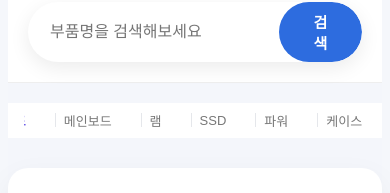
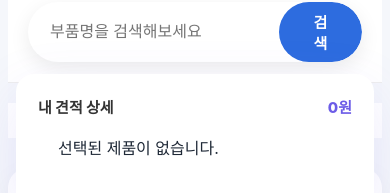
Before and after one commit to choyoungwooo/Comsandashop, a React (Vite) app: page /builder in a window 390 px wide. Shown: the part 96-289 px from the top of the page. Built offline with nearby package versions, Linux system fonts and the light colour scheme; a web font is replaced by a local one.

Commit message:
수정 내용

```diff
--- a/src/css/home.css
+++ b/src/css/home.css
@@ -359,8 +359,7 @@ button{
 .estimate-wrapper {
   position: fixed;
   top: 170px;
-  left: 50%;
-  margin-left: 640px;
+  right: 40px;   /* 🔥 그냥 우측 고정 */
   width: 360px;
   z-index: 100;
 }
@@ -481,12 +480,8 @@ total-price{
   box-shadow: 0 12px 30px rgba(108,92,231,0.25);
 }
 
-/* ✅ 화면이 좁아지면(컨테이너 바깥 공간 부족) 그냥 우측 24px로 */
-@media (max-width: 1400px){
-  .estimate-wrapper{
-    right: var(--gutter);
-  }
-}
+
+
 
 /* =================================================
   MOBILE
@@ -598,5 +593,12 @@ total-price{
   .estimate-box{
     border-radius: 18px 18px 0 0;
   }
+  .category-nav-inner button::before,
+.category-nav-inner button::after,
+.brand-filter button::before,
+.brand-filter button::after{
+  display: none !important;
+  content: none !important;
+}
 
 }
```
